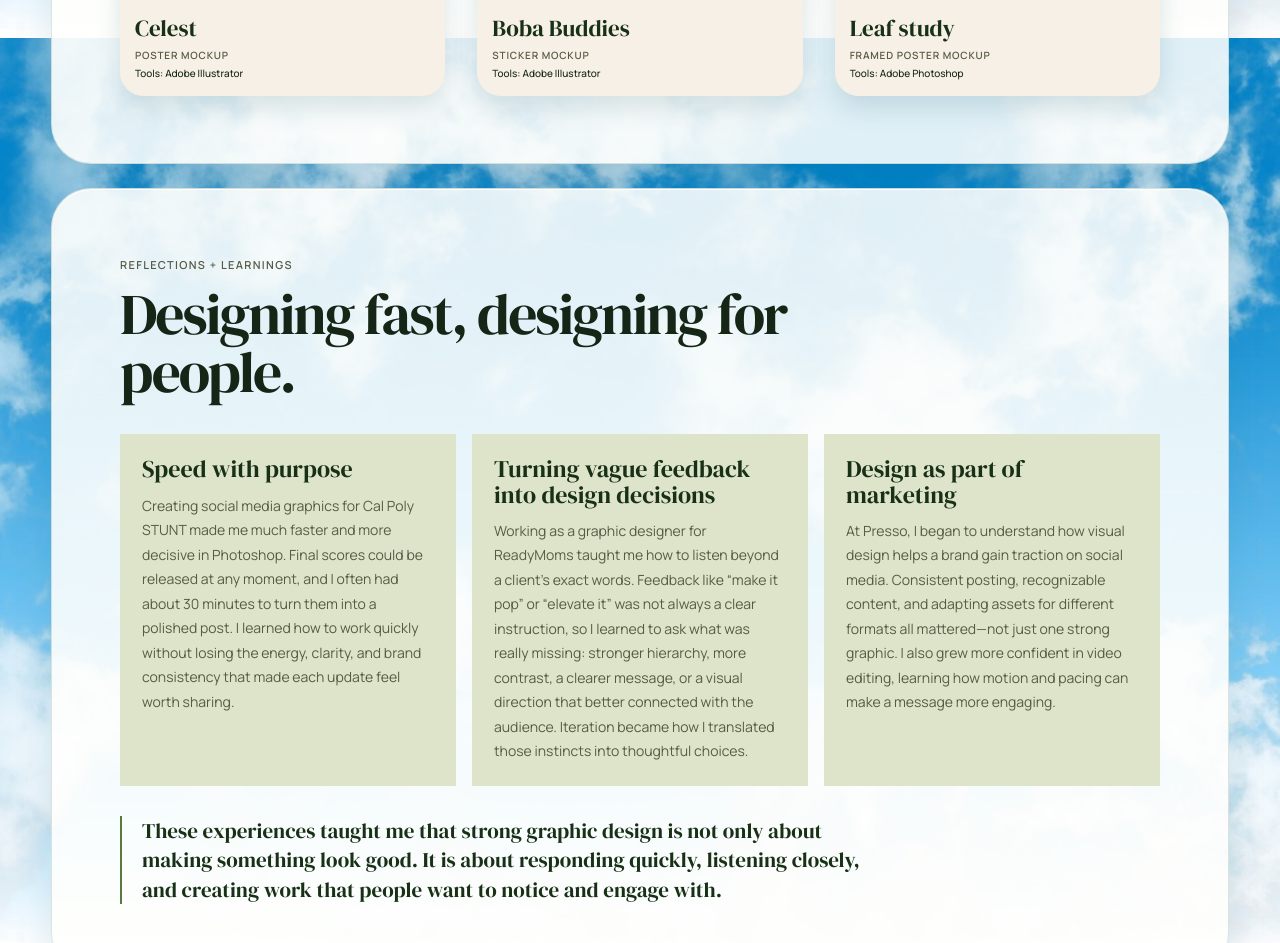
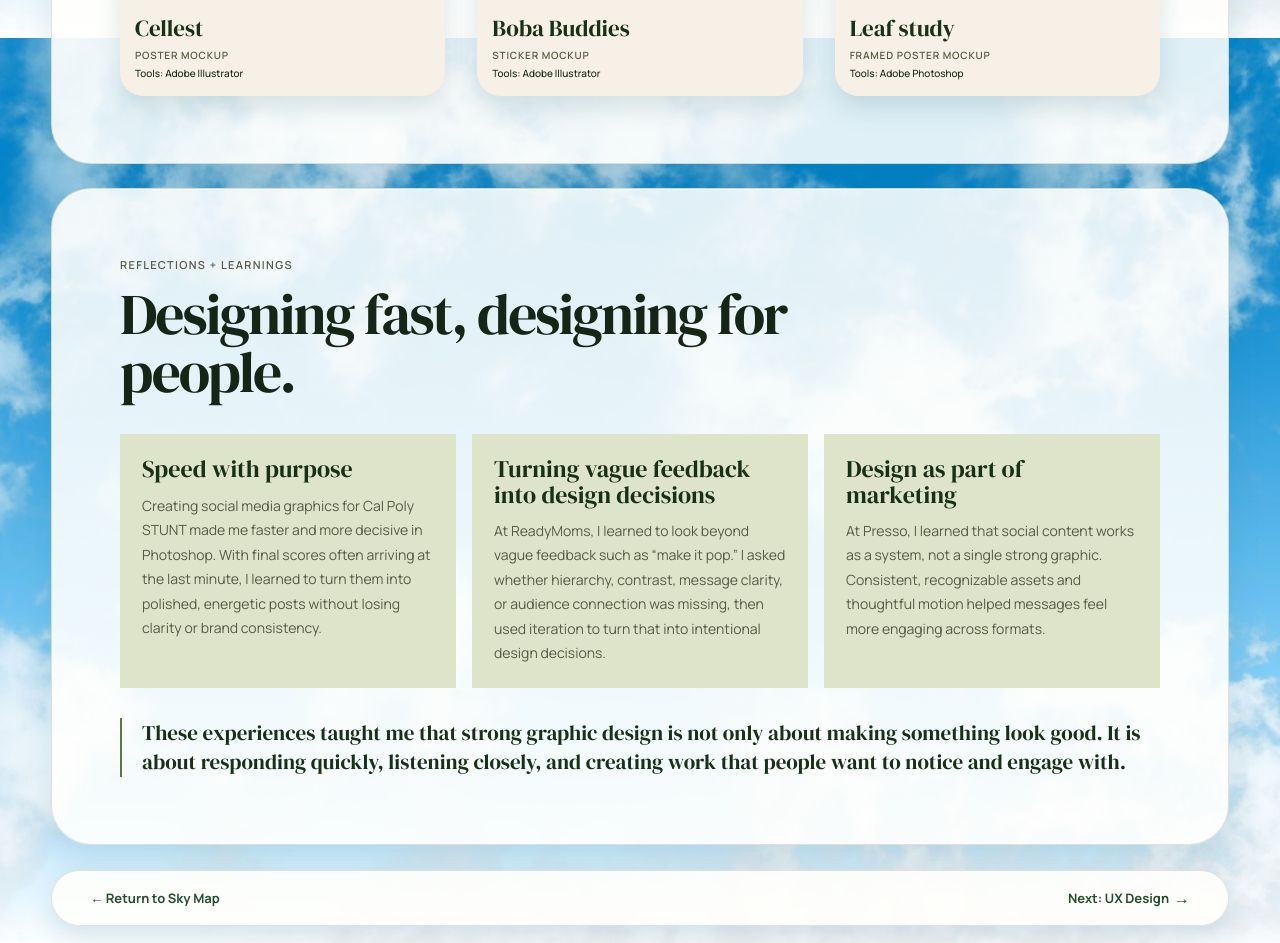
Before and after one commit to ishikajain-design/ishikajain-design.github.io, a website: page graphic-design.html in a window 1280 px wide. Shown: the part 8164-9107 px from the top of the page. Drawn offline with Linux system fonts and the light colour scheme.

Commit message:
Refine graphic design reflections

```diff
--- a/graphic-design.html
+++ b/graphic-design.html
@@ -121,7 +121,7 @@
         <div class="graphic-collection__grid">
           <figure>
             <img src="assets/graphic-cellest-poster-mockup.png" alt="Cellest art poster displayed on a dark gallery wall" />
-            <figcaption><strong>Celest</strong><span>Poster mockup</span><small>Tools: Adobe Illustrator</small></figcaption>
+            <figcaption><strong>Cellest</strong><span>Poster mockup</span><small>Tools: Adobe Illustrator</small></figcaption>
           </figure>
           <figure>
             <img src="assets/graphic-boba-sticker-mockup.png" alt="Boba Buddies die-cut sticker displayed on a cream sketchbook" />
@@ -140,15 +140,15 @@
         <div class="graphic-reflection-cards">
           <article>
             <h3>Speed with purpose</h3>
-            <p>Creating social media graphics for Cal Poly STUNT made me much faster and more decisive in Photoshop. Final scores could be released at any moment, and I often had about 30 minutes to turn them into a polished post. I learned how to work quickly without losing the energy, clarity, and brand consistency that made each update feel worth sharing.</p>
+            <p>Creating social media graphics for Cal Poly STUNT made me faster and more decisive in Photoshop. With final scores often arriving at the last minute, I learned to turn them into polished, energetic posts without losing clarity or brand consistency.</p>
           </article>
           <article>
             <h3>Turning vague feedback into design decisions</h3>
-            <p>Working as a graphic designer for ReadyMoms taught me how to listen beyond a client’s exact words. Feedback like “make it pop” or “elevate it” was not always a clear instruction, so I learned to ask what was really missing: stronger hierarchy, more contrast, a clearer message, or a visual direction that better connected with the audience. Iteration became how I translated those instincts into thoughtful choices.</p>
+            <p>At ReadyMoms, I learned to look beyond vague feedback such as “make it pop.” I asked whether hierarchy, contrast, message clarity, or audience connection was missing, then used iteration to turn that into intentional design decisions.</p>
           </article>
           <article>
             <h3>Design as part of marketing</h3>
-            <p>At Presso, I began to understand how visual design helps a brand gain traction on social media. Consistent posting, recognizable content, and adapting assets for different formats all mattered—not just one strong graphic. I also grew more confident in video editing, learning how motion and pacing can make a message more engaging.</p>
+            <p>At Presso, I learned that social content works as a system, not a single strong graphic. Consistent, recognizable assets and thoughtful motion helped messages feel more engaging across formats.</p>
           </article>
         </div>
         <p class="graphic-reflection-close">These experiences taught me that strong graphic design is not only about making something look good. It is about responding quickly, listening closely, and creating work that people want to notice and engage with.</p>
--- a/style.css
+++ b/style.css
@@ -269,7 +269,7 @@ body.inner-page .site-header { display: none; }
 .graphic-reflection-cards h3 { margin: 0 0 12px; font-family: 'DM Serif Display', serif; font-size: 24px; font-weight: 400; line-height: 1.05; }
 .graphic-reflection-cards p, .graphic-reflection-close { font-size: 14px; line-height: 1.75; }
 .graphic-reflection-cards p { margin: 0; color: var(--muted); }
-.graphic-reflection-close { max-width: 760px; margin: 30px 0 0; padding-left: 20px; border-left: 2px solid var(--thread); font-family: 'DM Serif Display', serif; font-size: 21px; line-height: 1.4; }
+.graphic-reflection-close { max-width: none; margin: 30px 0 0; padding-left: 20px; border-left: 2px solid var(--thread); font-family: 'DM Serif Display', serif; font-size: 21px; line-height: 1.4; }
 @media (min-width: 761px) {
   .case-block--feature:has(figure), .case-block--text:has(figure) { max-width: 1080px; display: grid; grid-template-columns: minmax(0, .82fr) minmax(340px, .9fr); align-items: start; column-gap: clamp(40px, 7vw, 100px); }
   .case-block--feature:has(figure) > *, .case-block--text:has(figure) > * { grid-column: 1; }
```
